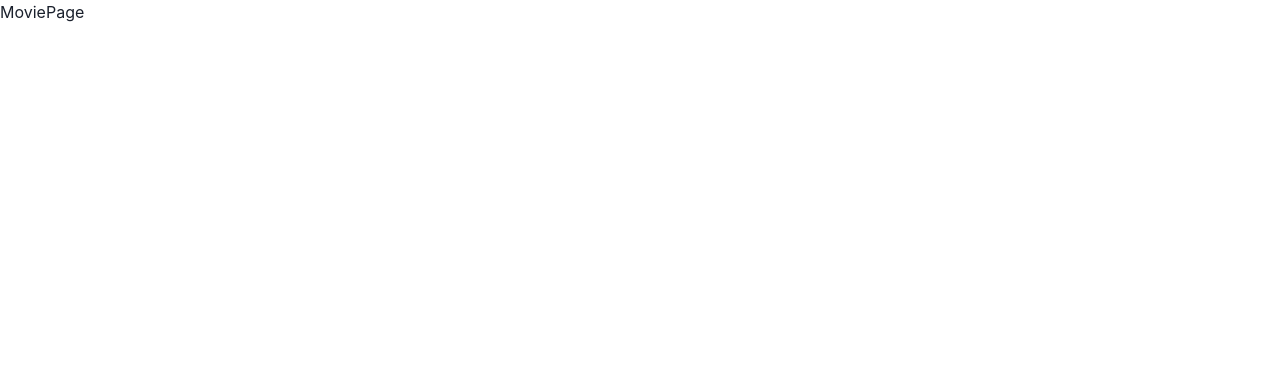
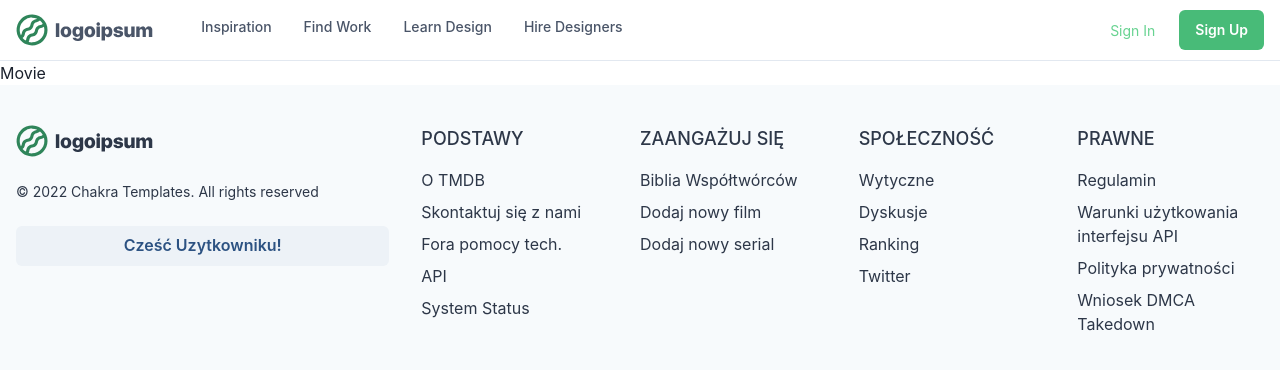
Before and after one commit to WojtekJaro/react-movies, a React (Create React App) app: page /movie in a window 1280 px wide. Shown: the top 370 px of the page. Built offline with nearby package versions, Linux system fonts and the light colour scheme.

Commit message:
main template

```diff
--- a/src/components/Header.js
+++ b/src/components/Header.js
@@ -22,7 +22,7 @@ import {
 } from "@chakra-ui/icons";
 import Logo from "./Logo";
 
-export default function WithSubnavigation() {
+export default function Header() {
   const { isOpen, onToggle } = useDisclosure();
 
   return (
--- a/src/pages/ActorPage.js
+++ b/src/pages/ActorPage.js
@@ -1,8 +1,11 @@
 import React from 'react'
+import MainTemplate from '../templates/MainTemplate'
 
 const ActorPage = () => {
   return (
-    <div>ActorPage</div>
+    <MainTemplate>
+      <h1>Actor</h1>
+    </MainTemplate>
   )
 }
 
--- a/src/pages/HomePage.js
+++ b/src/pages/HomePage.js
@@ -1,15 +1,14 @@
 import React from 'react'
 import Header from '../components/Header'
 import Footer from "../components/Footer"
+import MainTemplate from '../templates/MainTemplate'
 
 
 const HomePage = () => {
   return (
-    <div>
-
-        <Header/>
-        <Footer></Footer>
-     </div>
+    <MainTemplate>
+      <h1>Homepage</h1>
+    </MainTemplate>
   )
 }
 
--- a/src/pages/MoviePage.js
+++ b/src/pages/MoviePage.js
@@ -1,8 +1,11 @@
 import React from 'react'
+import MainTemplate from '../templates/MainTemplate'
 
 const MoviePage = () => {
   return (
-    <div>MoviePage</div>
+    <MainTemplate>
+      <h1>Movie</h1>
+    </MainTemplate>
   )
 }
 
--- a/src/pages/PrivacyPage.js
+++ b/src/pages/PrivacyPage.js
@@ -1,8 +1,11 @@
 import React from 'react'
+import MainTemplate from '../templates/MainTemplate'
 
 const PrivacyPage = () => {
   return (
-    <div>PrivacyPage</div>
+    <MainTemplate>
+        <h1>Prywatnosc</h1>
+    </MainTemplate>
   )
 }
 
--- /dev/null
+++ b/src/templates/MainTemplate.js
@@ -0,0 +1,16 @@
+import React from 'react'
+import Header from '../components/Header'
+import Footer from '../components/Footer'
+
+const MainTemplate = ({children}) => {
+  return (
+    <div>
+        <Header/>
+          {children}
+        <Footer/>
+
+    </div>
+  )
+}
+
+export default MainTemplate
```
